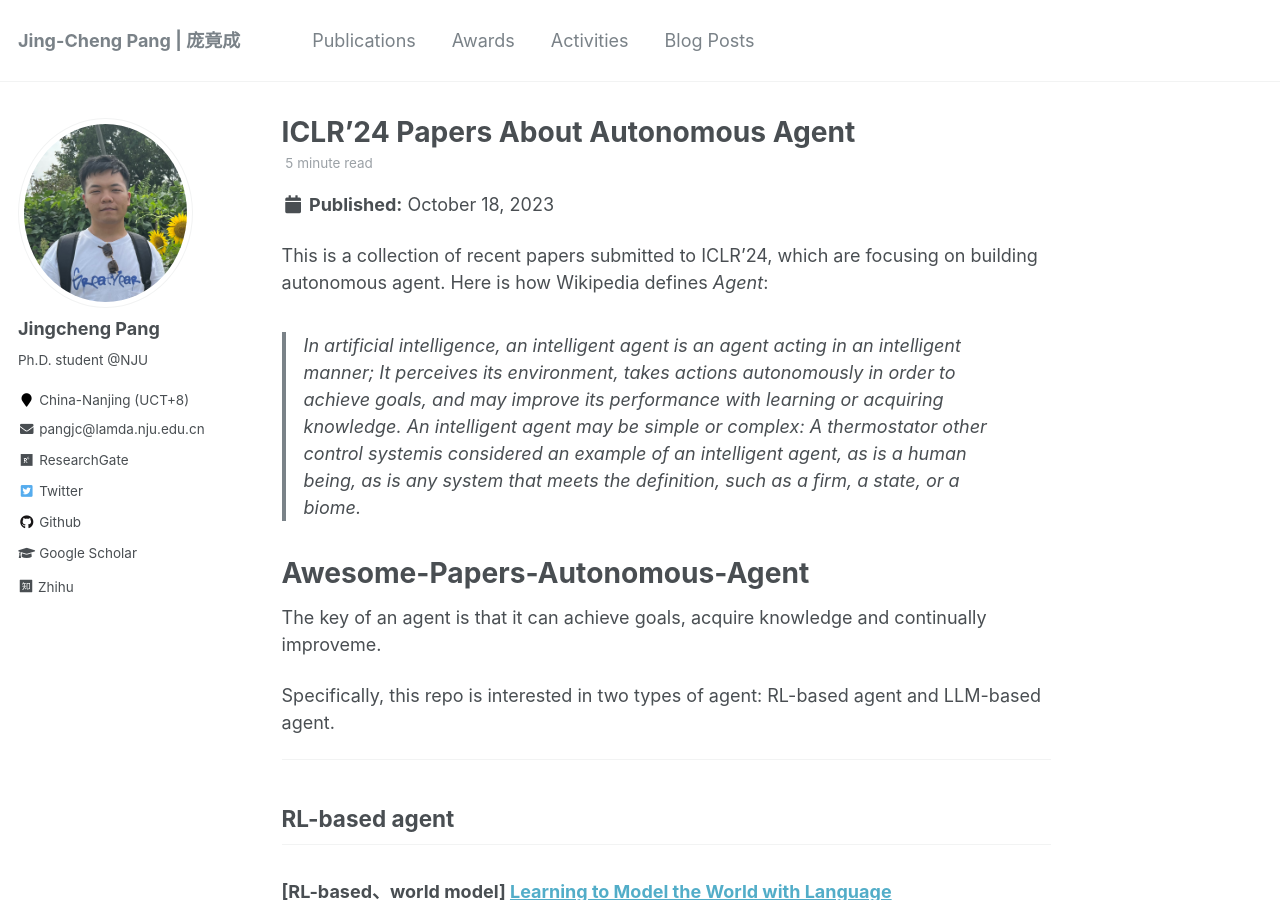
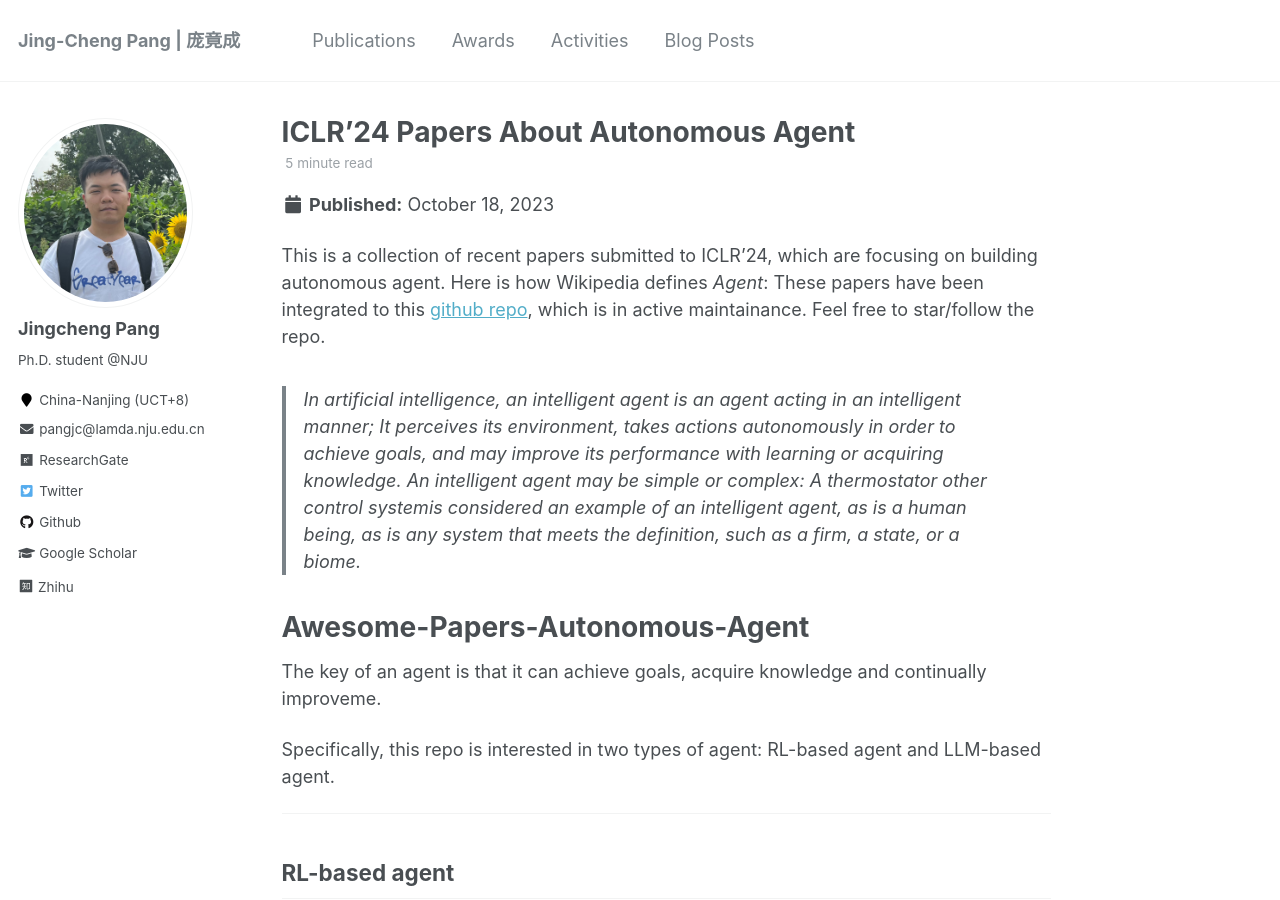
Before and after one commit to jingchengpang/jingchengpang.github.io, a Jekyll site: the page built from _posts/2023-10-18-ICLR24-Agent-paper.md, in a window 1280 px wide and 900 px high. Built offline with Jekyll 4.4.1, drawn with Linux system fonts in a browser that asks for light colours; a style sheet for code colours, icons or effects is not loaded.

Commit message:
add git link in the blog

```diff
--- a/_posts/2023-10-18-ICLR24-Agent-paper.md
+++ b/_posts/2023-10-18-ICLR24-Agent-paper.md
@@ -9,6 +9,8 @@ tags:
 ---
 
 This is a collection of recent papers submitted to ICLR'24, which are focusing on building autonomous agent. Here is how Wikipedia defines <i>Agent</i>:
+These papers have been integrated to this [github repo](https://github.com/lafmdp/Awesome-Papers-Autonomous-Agent), which is in active maintainance. Feel free to star/follow the repo.
+
 
 > In artificial intelligence, an intelligent agent is an agent acting in an intelligent manner; It perceives its environment, takes actions autonomously in order to achieve goals, and may improve its performance with learning or acquiring knowledge. An intelligent agent may be simple or complex: A thermostator other control systemis considered an example of an intelligent agent, as is a human being, as is any system that meets the definition, such as a firm, a state, or a biome.
 
```
